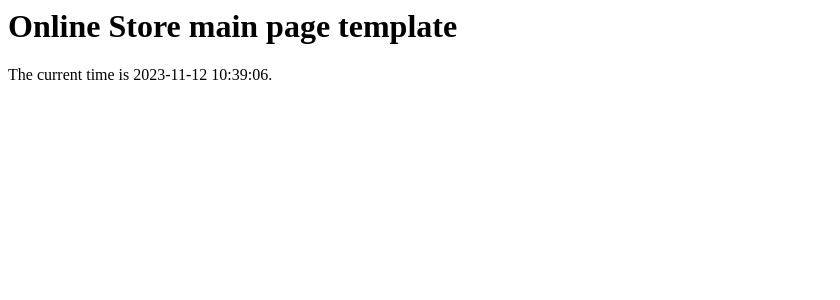
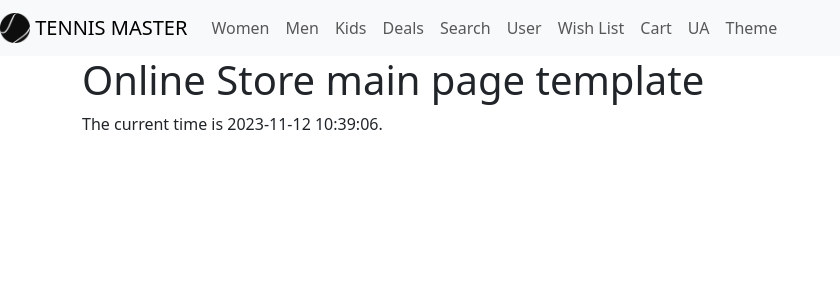
Before and after one commit to heap3d/onlinestore, a Django app: page / in a window 1280 px wide. Shown: the top 300 px of the page, without its empty margins (0-840 px from the left). Run offline with Django 4.2, Linux system fonts and the light colour scheme; some libraries are stand-ins or nearby versions.

Commit message:
added menu

```diff
--- /dev/null
+++ b/hello/templates/base.html
@@ -0,0 +1,87 @@
+<!DOCTYPE html>
+<html lang="en">
+  <head>
+    <meta charset="UTF-8" />
+    <meta
+      name="viewport"
+      content="width=device-width, initial-scale=1, shrink-to-fit=no"
+    />
+    <title>{% block title %}Django App{% endblock %}</title>
+    <!-- Bootstrap CSS -->
+    <link
+      href="https://cdn.jsdelivr.net/npm/bootstrap@5.3.2/dist/css/bootstrap.min.css"
+      rel="stylesheet"
+      integrity="sha384-T3c6CoIi6uLrA9TneNEoa7RxnatzjcDSCmG1MXxSR1GAsXEV/Dwwykc2MPK8M2HN"
+      crossorigin="anonymous"
+    />
+  </head>
+  <body>
+    <nav class="navbar navbar-expand-lg navbar-light bg-light">
+      <a class="navbar-brand" href="/">
+        <img src="/static/favicon-32x32-black.png" width="30" height="30" class="d-inline-block align-top" alt="">
+        TENNIS MASTER
+      </a>
+      <button
+        class="navbar-toggler"
+        type="button"
+        data-toggle="collapse"
+        data-target="#navbarNav"
+        aria-controls="navbarNav"
+        aria-expanded="false"
+        aria-label="Toggle navigation"
+      >
+        <span class="navbar-toggler-icon"></span>
+      </button>
+      <div class="collapse navbar-collapse" id="navbarNav">
+        <ul class="navbar-nav">
+          <li class="nav-item">
+            <a class="nav-link" href="/hello/women/">Women</a>
+          </li>
+          <li class="nav-item">
+            <a class="nav-link" href="/hello/men/">Men</a>
+          </li>
+          <li class="nav-item">
+            <a class="nav-link" href="/hello/kids/">Kids</a>
+          </li>
+          <li class="nav-item">
+            <a class="nav-link" href="/hello/deals/">Deals</a>
+          </li>
+          <li class="nav-item">
+            <a class="nav-link" href="/hello/search/">Search</a>
+          </li>
+          <li class="nav-item">
+            <a class="nav-link" href="/hello/user/">User</a>
+          </li>
+          <li class="nav-item">
+            <a class="nav-link" href="/hello/wishlist/">Wish List</a>
+          </li>
+          <li class="nav-item">
+            <a class="nav-link" href="/hello/cart/">Cart</a>
+          </li>
+          <li class="nav-item">
+            <a class="nav-link" href="/hello/language/">UA</a>
+          </li>
+          <li class="nav-item">
+            <a class="nav-link" href="/hello/theme/">Theme</a>
+          </li>
+        </ul>
+      </div>
+    </nav>
+
+    <div class="container">{% block content %} {% endblock %}</div>
+
+    <!-- jQuery and Bootstrap Bundle (includes Popper) -->
+    <script src="https://code.jquery.com/jquery-3.3.1.slim.min.js"></script>
+    <!-- <script src="https://stackpath.bootstrapcdn.com/bootstrap/4.3.1/js/bootstrap.min.css"></script> -->
+    <script
+      src="https://cdn.jsdelivr.net/npm/@popperjs/core@2.11.8/dist/umd/popper.min.js"
+      integrity="sha384-I7E8VVD/ismYTF4hNIPjVp/Zjvgyol6VFvRkX/vR+Vc4jQkC+hVqc2pM8ODewa9r"
+      crossorigin="anonymous"
+    ></script>
+    <script
+      src="https://cdn.jsdelivr.net/npm/bootstrap@5.3.2/dist/js/bootstrap.bundle.min.js"
+      integrity="sha384-C6RzsynM9kWDrMNeT87bh95OGNyZPhcTNXj1NW7RuBCsyN/o0jlpcV8Qyq46cDfL"
+      crossorigin="anonymous"
+    ></script>
+  </body>
+</html>
--- a/hello/templates/main.html
+++ b/hello/templates/main.html
@@ -1,6 +1,5 @@
-<html>
-  <body>
+{% extends "base.html" %} {% block title %} Home Page {% endblock %}
+{% block content %}
     <h1>Online Store main page template</h1>
     <p>The current time is {{ curtime }}.</p>
-  </body>
-</html>
+{% endblock %}
--- a/onlinestore/urls.py
+++ b/onlinestore/urls.py
@@ -20,5 +20,5 @@ from django.urls import path, include
 urlpatterns = [
     path('admin/', admin.site.urls),
     path("hello/", include("hello.urls")),
-    path("", include("hello.urls"))
+    path("", include("hello.urls")),
 ]
```
Also changed, not shown: favicon.ico (added), hello/static/android-chrome-192x192.png (added), hello/static/android-chrome-512x512.png (added), hello/static/apple-touch-icon.png (added), hello/static/favicon-16x16.png (added), hello/static/favicon-32x32-black.png (added), hello/static/favicon-32x32.png (added), hello/views.py (line endings or trailing spaces), site.webmanifest (added).
